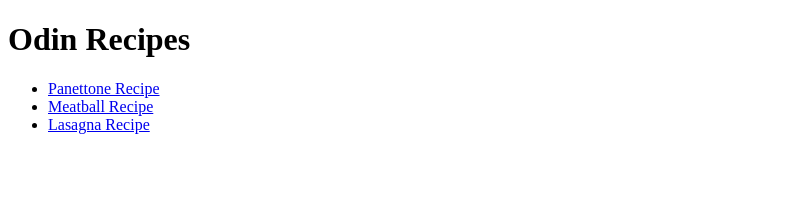
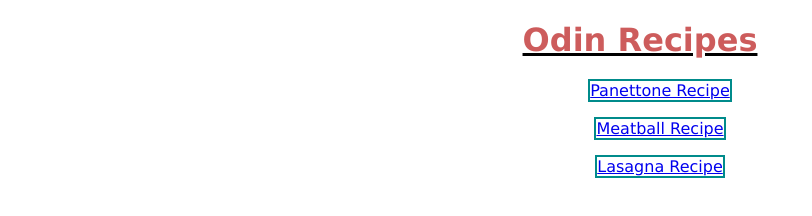
Before and after one commit to brianaromi/odin-recipes, a plain HTML site: page index.html in a window 1280 px wide. Shown: the whole page, without its empty margins (0-812 px from the left). Drawn offline with Linux system fonts and the light colour scheme.

Commit message:
Added CSS file to style homepage
Stylized HTML elements with CSS

```diff
--- a/index.html
+++ b/index.html
@@ -4,12 +4,14 @@
     <meta charset="UTF-8">
     <meta name="viewport" content="width=device-width, initial-scale=1.0">
     <title>Odin Recipes</title>
+    <link rel="stylesheet" href="styles.css">
 </head>
 <body>
-    <h1>Odin Recipes</h1>
-    <ul>
-        <li><a href="recipes/panettone.html">Panettone Recipe</a></li>
-        <li><a href="recipes/meatballs.html">Meatball Recipe</a></li>
-        <li><a href="recipes/lasagna.html">Lasagna Recipe</a></li>
+    <h1 id="title">Odin Recipes</h1>
+    <ul class="list">
+        <li><a href="recipes/panettone.html"><span class="points">Panettone Recipe</span></a></li><br>
+        <li><a href="recipes/meatballs.html"><span class="points">Meatball Recipe</span></a></li><br>
+        <li><a href="recipes/lasagna.html"><span class="points">Lasagna Recipe</span></a></li><br>
+    </ul>
 </body>
 </html>
--- /dev/null
+++ b/styles.css
@@ -0,0 +1,18 @@
+* {
+    text-align: center;
+    font-family: 'Lucida Sans', 'Lucida Sans Regular', 'Lucida Grande', 'Lucida Sans Unicode', Geneva, Verdana, sans-serif
+}
+
+#title {
+    color:indianred;
+    text-decoration: underline black;
+}
+
+.list {
+    color: indigo;
+    list-style-type: none;
+}
+
+.points {
+    border: solid darkcyan 2px;
+}
```
Also changed, not shown: recipes/lasagna.html (+1 -0 lines), recipes/meatballs.html (+1 -0 lines), recipes/panettone.html (+1 -0 lines).
